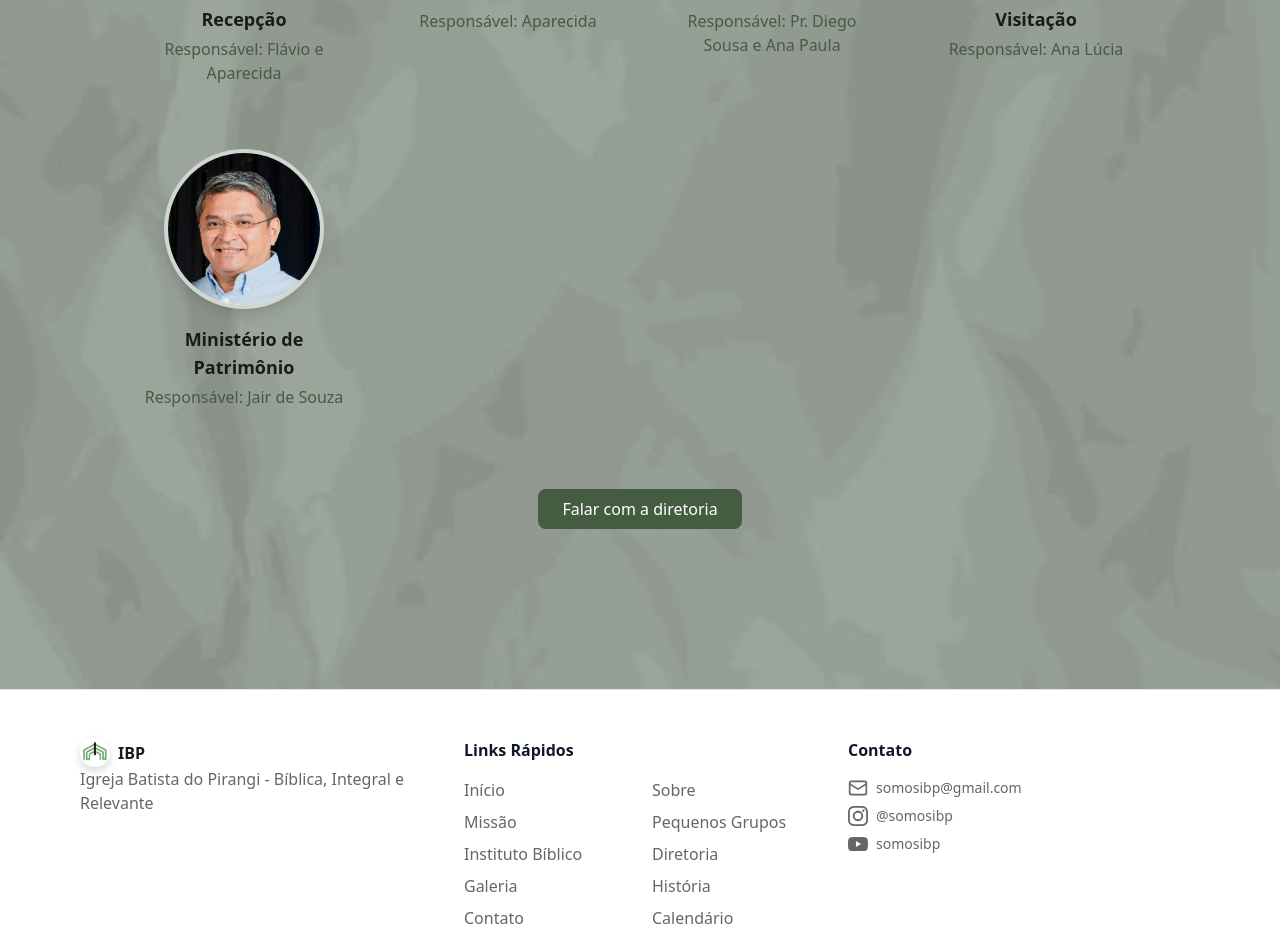
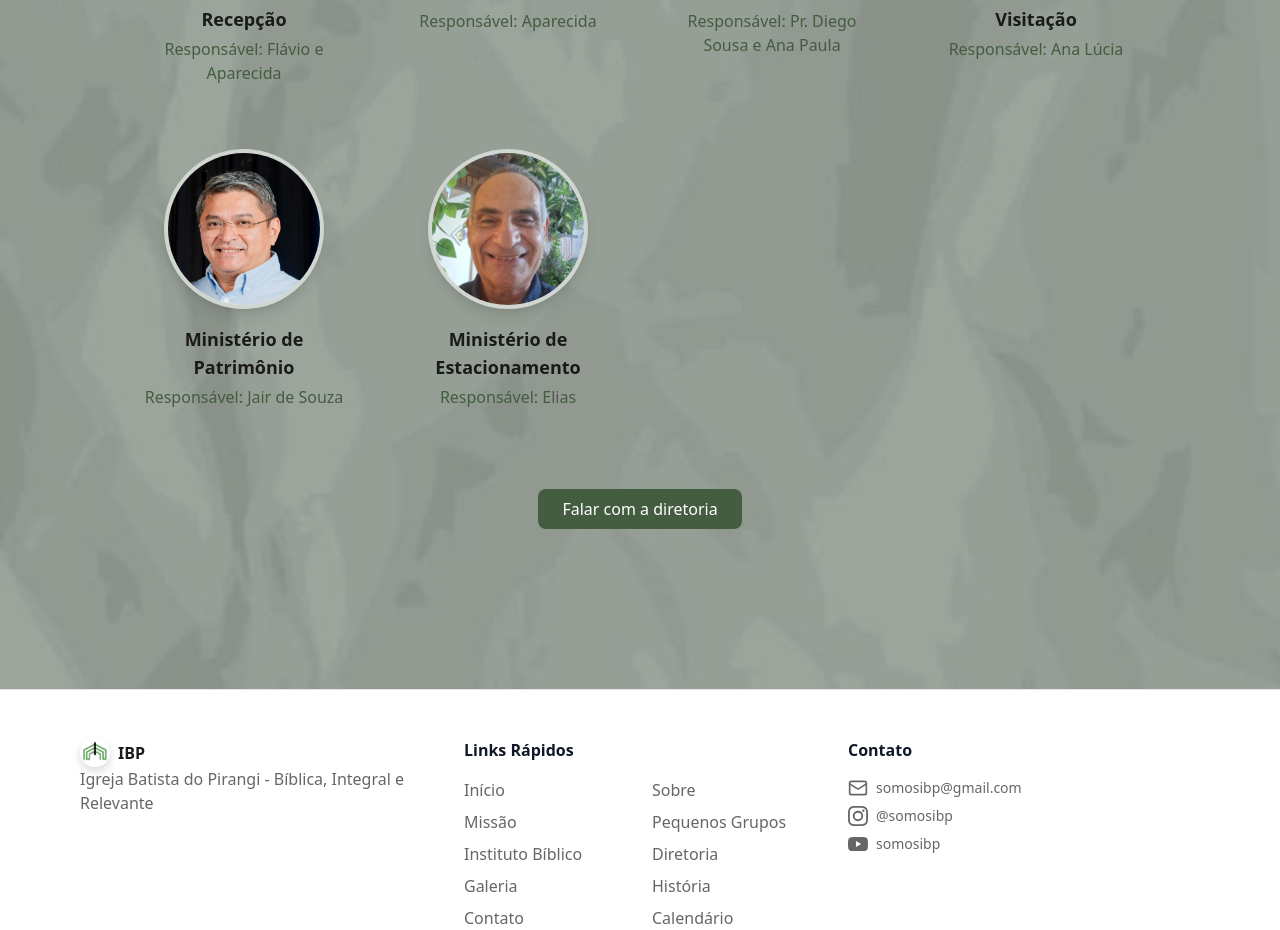
Before and after one commit to JVitorbs/ibp-next, a Next.js app: page /diretoria in a window 1280 px wide. Shown: the part 1906-2836 px from the top of the page. Built offline with nearby package versions, Linux system fonts and the light colour scheme.

Commit message:
feat: add estacionamento ministry member to DiretoriaPage with associated image

```diff
--- a/src/app/diretoria/page.tsx
+++ b/src/app/diretoria/page.tsx
@@ -130,6 +130,13 @@ const diretoria: Diretor[] = [
     name: "Responsável: Jair de Souza",
     description: "Cuida da manutenção e preservação do patrimônio da igreja.",
     image: "/images/diretoria/vice2.png",
+    category: "ministerios",
+  },
+    {
+    role: "Ministério de Estacionamento",
+    name: "Responsável: Elias",
+    description: "Cuida da manutenção e organização do estacionamento da igreja.",
+    image: "/images/diretoria/estacionamento.jpg",
     category: "ministerios",
   },
 ];
```
Also changed, not shown: public/images/diretoria/estacionamento.jpg (added).
